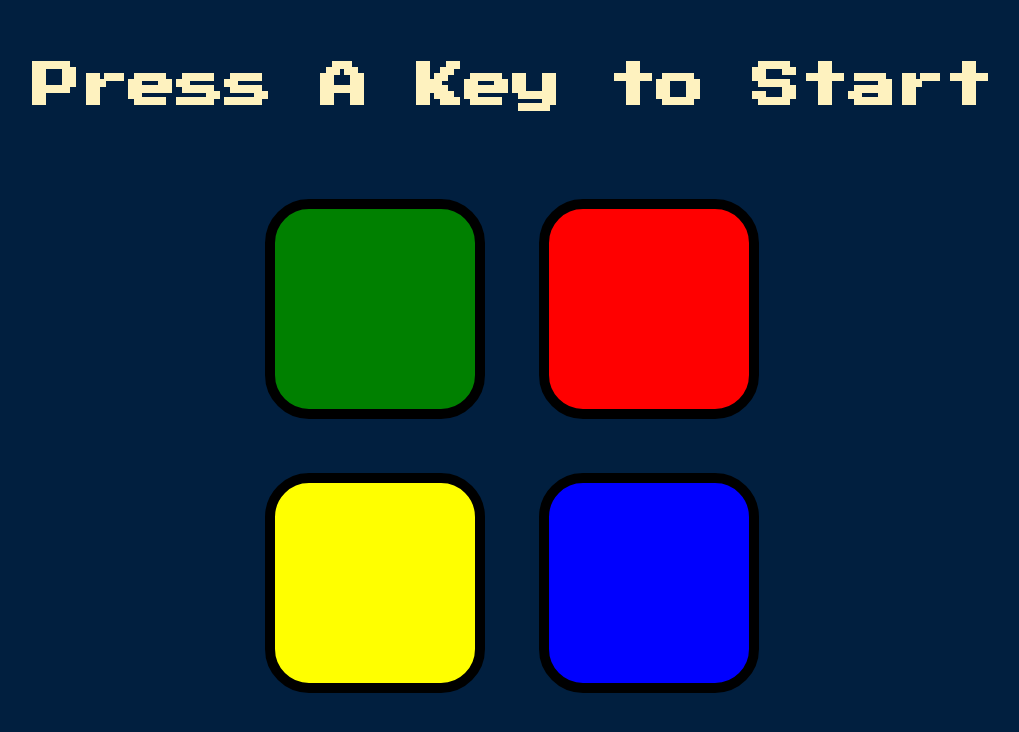
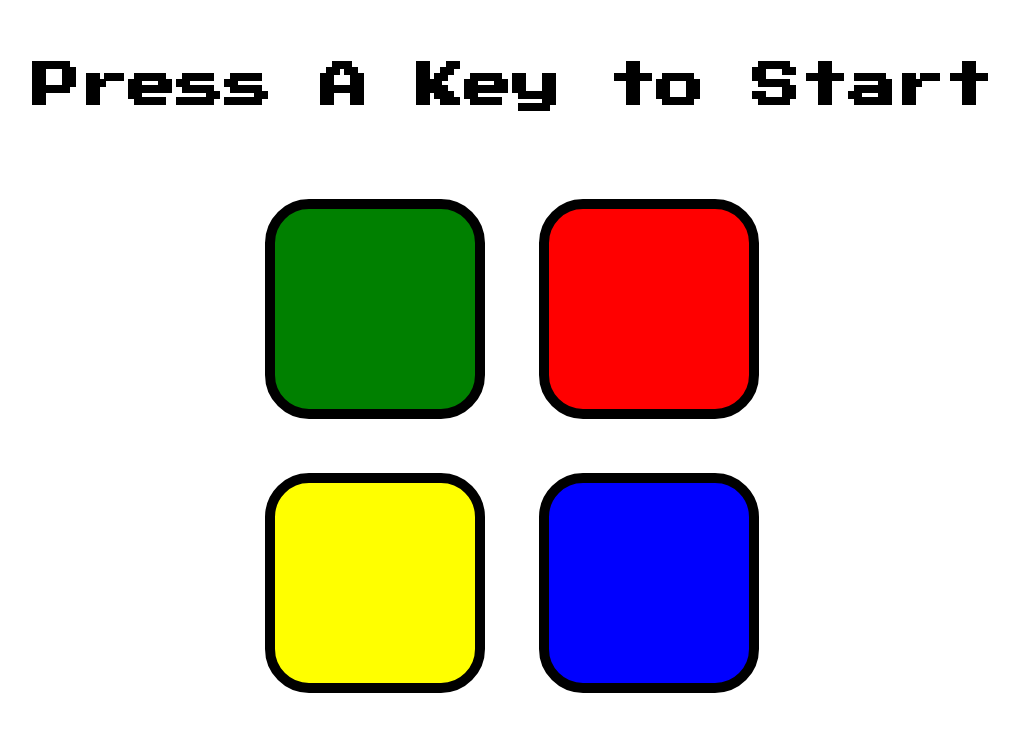
Before and after one commit to Mohammed-Mu/Simon-game, a plain HTML site: page index.html in a window 1280 px wide. Shown: the whole page, without its empty margins (128-1147 px from the left). Drawn offline with nearby package versions, Linux system fonts and the light colour scheme.

Commit message:
The Css code is edited by changing the background color to white

```diff
--- a/styles.css
+++ b/styles.css
@@ -1,13 +1,12 @@
 body {
   text-align: center;
-  background-color: #011F3F;
 }
 
 #level-title {
   font-family: 'Press Start 2P', cursive;
   font-size: 3rem;
   margin:  5%;
-  color: #FEF2BF;
+  color: #000000;
 }
 
 .container {
```
